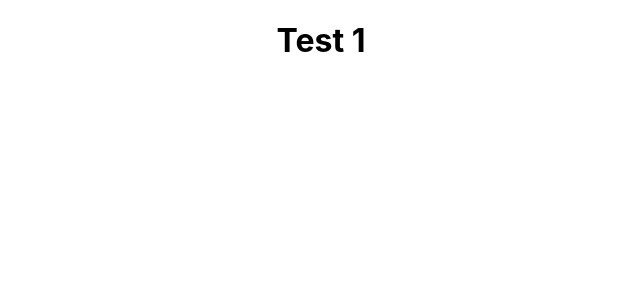
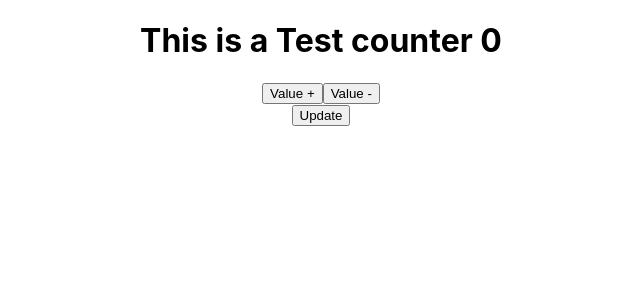
Before and after one commit to yasirshahid/test, a React (Create React App) app: page / in a window 1280 px wide. Shown: the top 300 px of the page, without its empty margins (319-959 px from the left). Built offline with nearby package versions, Linux system fonts and the light colour scheme.

Commit message:
Update App.js
Buttons added

```diff
--- a/src/App.js
+++ b/src/App.js
@@ -1,10 +1,17 @@
-import React from 'react';
+import React, { useState } from 'react';
 import './App.css';
 
 function App() {
+  let [count,setcount]=useState(0);
+
   return (
     <div className="App">
-      <h1>Test 1</h1>
+      <h1>This is a Test counter {count}</h1>
+      <button onClick={()=>setcount(++count)}> Value + </button>
+      <button onClick={()=>setcount(--count)}> Value - </button>
+      <br/>
+      <button onClick={()=>setcount(0)}> Update </button>
+
     </div>
   );
 }
```
